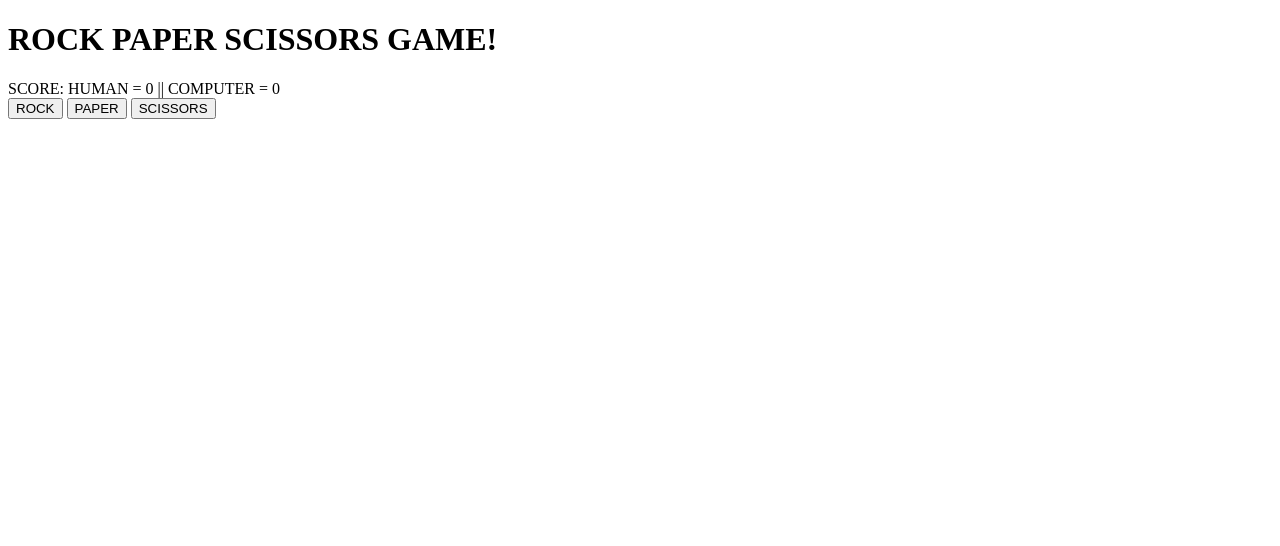
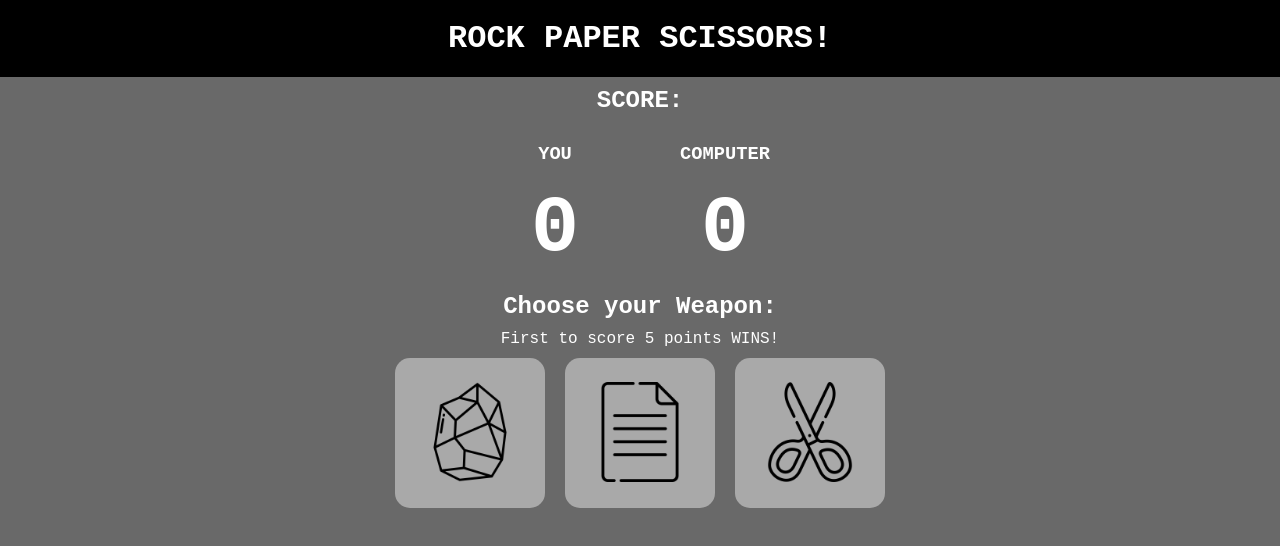
Before and after one commit to zeratheuz/rock-paper-scissors, a plain HTML site: page index.html in a window 1280 px wide. Drawn offline with Linux system fonts and the light colour scheme.

Commit message:
Add images and CSS

```diff
--- a/index.html
+++ b/index.html
@@ -5,16 +5,31 @@
   <meta charset="UTF-8">
   <meta name="viewport" content="width=device-width, initial-scale=1.0">
   <link rel="shortcut icon" href="https://www.theodinproject.com/mstile-310x310.png" type="image/x-icon">
+  <link rel="stylesheet" href="style.css">
   <title>Rock Paper Scissors</title>
 </head>
 
 <body>
-  <h1>ROCK PAPER SCISSORS GAME!</h1>
-  <div id="score"></div>
+  <h1>ROCK PAPER SCISSORS!</h1>
+  <h2>SCORE:</h2>
+  <div class="flex">
+    <div>
+      <!-- <img src="images/question-mark.png" alt="" id="humanOption"> -->
+      <h3>YOU</h3>
+      <h2 id="humanScore">0</h2>
+    </div>
+    <div>
+      <!-- <img src="images/question-mark.png" alt="" id="computerOption"> -->
+      <h3>COMPUTER</h3>
+      <h2 id="computerScore">0</h2>
+    </div>
+  </div>
+  <h2>Choose your Weapon:</h2>
+  <div id="result">First to score 5 points WINS!</div>
   <div id="container">
-    <button id="rock">ROCK</button>
-    <button id="paper">PAPER</button>
-    <button id="scissors">SCISSORS</button>
+    <button id="rock"><img src="images/rock.png" alt="rock"></button>
+    <button id="paper"><img src="images/paper.png" alt="paper"></button>
+    <button id="scissors"><img src="images/scissors.png" alt="scissors"></button>
   </div>
   <script src="rock-paper-scissors.js"></script>
 </body>
--- a/rock-paper-scissors.js
+++ b/rock-paper-scissors.js
@@ -16,35 +16,33 @@ function getHumanChoice(e) {
 
 let humanScore = 0
 let computerScore = 0
-const score = document.querySelector("#score")
-score.textContent = `SCORE: HUMAN = ${humanScore} || COMPUTER = ${computerScore}`
 const container = document.querySelector("#container")
-const result = document.createElement("div")
-container.appendChild(result)
+const result = document.querySelector("#result")
+const displayHumanScore = document.querySelector("#humanScore")
+const displayComputerScore = document.querySelector("#computerScore")
 
 function playRound(humanChoice, computerChoice) {
-  if (humanScore === 5 || computerScore  === 5){
+  if (humanScore === 5 || computerScore === 5){
     if (humanScore > computerScore) {
-      alert("YOU WIN!" + `\nSCORE: HUMAN = ${humanScore} || COMPUTER = ${computerScore}`)
+      alert("YOU WIN!")
     } else {
-      alert("YOU LOSE!" + `\nSCORE: HUMAN = ${humanScore} || COMPUTER = ${computerScore}`)
+      alert("YOU LOSE!")
     }
     location.reload()
   } else {
     if (humanChoice === computerChoice) {
-      score.textContent = `SCORE: HUMAN = ${humanScore} || COMPUTER = ${computerScore}`
       result.textContent = `DRAW! ${computerChoice} is equal ${humanChoice}!`
       } else if (
         humanChoice == "rock" && computerChoice == "paper" ||
         humanChoice == "paper" && computerChoice == "scissors" ||
         humanChoice == "scissors" && computerChoice == "rock") {
-      computerScore++
-      result.textContent = `You Lose! ${computerChoice} beats ${humanChoice}!`
-      score.textContent = `SCORE: HUMAN = ${humanScore} || COMPUTER = ${computerScore}`
-    } else {
-      humanScore++
-      result.textContent = `You Win! ${humanChoice} beats ${computerChoice}!`
-      score.textContent = `SCORE: HUMAN = ${humanScore} || COMPUTER = ${computerScore}`
+          computerScore++
+          displayComputerScore.textContent = computerScore
+          result.textContent = `You Lose! ${computerChoice} beats ${humanChoice}!`
+      } else {
+        humanScore++
+        displayHumanScore.textContent = humanScore
+        result.textContent = `You Win! ${humanChoice} beats ${computerChoice}!`
     }
   }
 }
--- /dev/null
+++ b/style.css
@@ -0,0 +1,71 @@
+body {
+  margin: 0px;
+  padding: 0px;
+  text-align: center;
+  font-family: 'Courier New', Courier, monospace;
+  display: flex;
+  flex-direction: column;
+  background-color: dimgrey;
+  color: white;
+  box-sizing: border-box;
+}
+
+h1 {
+  background-color: black;
+  margin: 0px;
+  padding: 20px;
+}
+
+h2 {
+  margin: 10px;
+}
+
+button {
+  color: white;
+  background-color: darkgrey;
+  height: 150px;
+  width: 150px;
+  padding: 0px;
+  border: 0;
+  border-radius: 10%;
+  margin: 10px;
+  /* flex-shrink: 0; */
+}
+
+img {
+  height: 100px;
+  width: 100px;
+}
+
+button:hover {
+  background-color: rgb(150, 150, 150);
+}
+
+#score {
+  padding: 20px;
+}
+
+.flex {
+  display: flex;
+  justify-content: center;
+  gap: 70px;
+  margin: 0px;
+}
+
+#human,
+#computer {
+  width: 100px;
+}
+
+#humanScore,
+#computerScore {
+  font-size: 80px;
+  margin: 0px;
+  height: 100px;
+  width: 100px;
+}
+
+#container {
+  display: flex;
+  justify-content: center;
+}
```
Also changed, not shown: images/paper.png (added), images/question-mark.png (added), images/rock.png (added), images/scissors.png (added).
